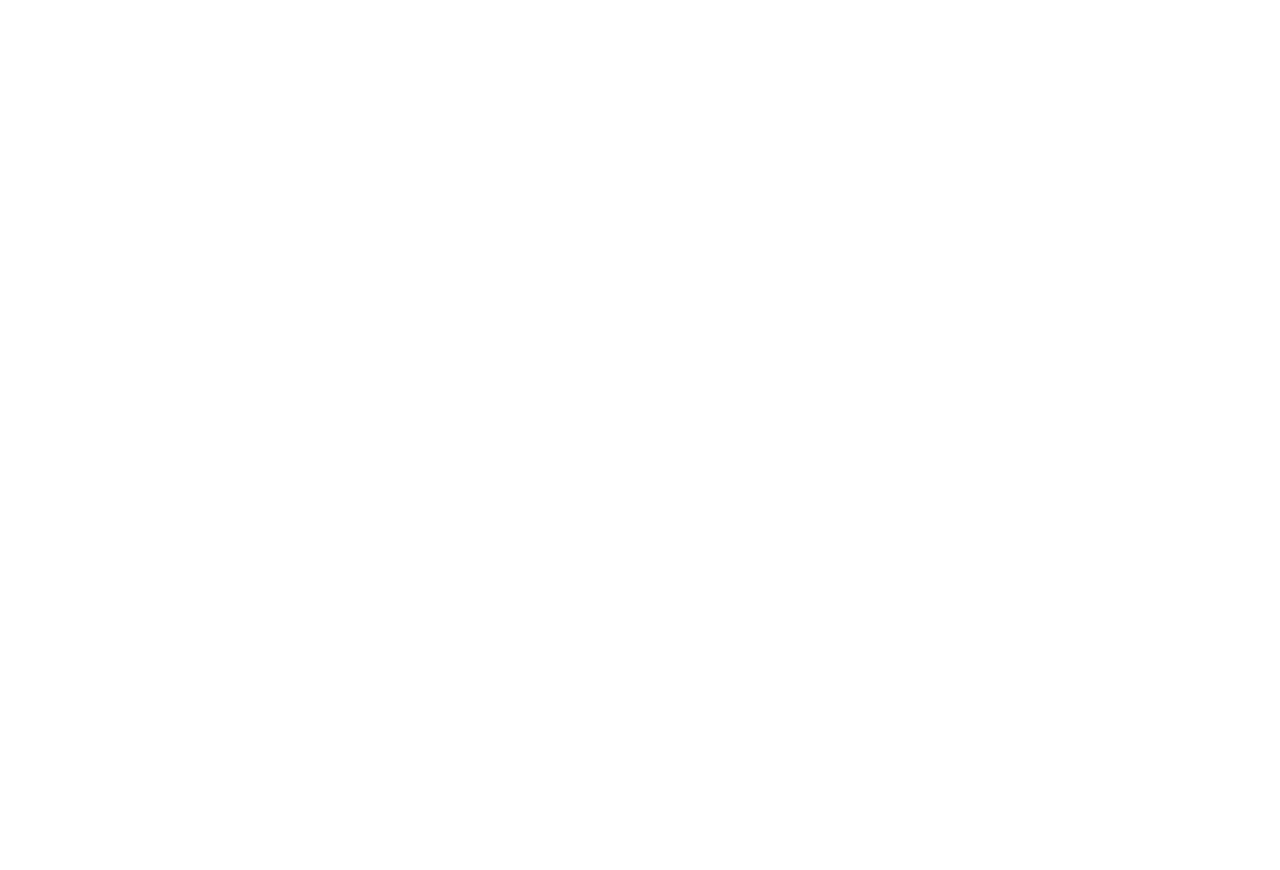
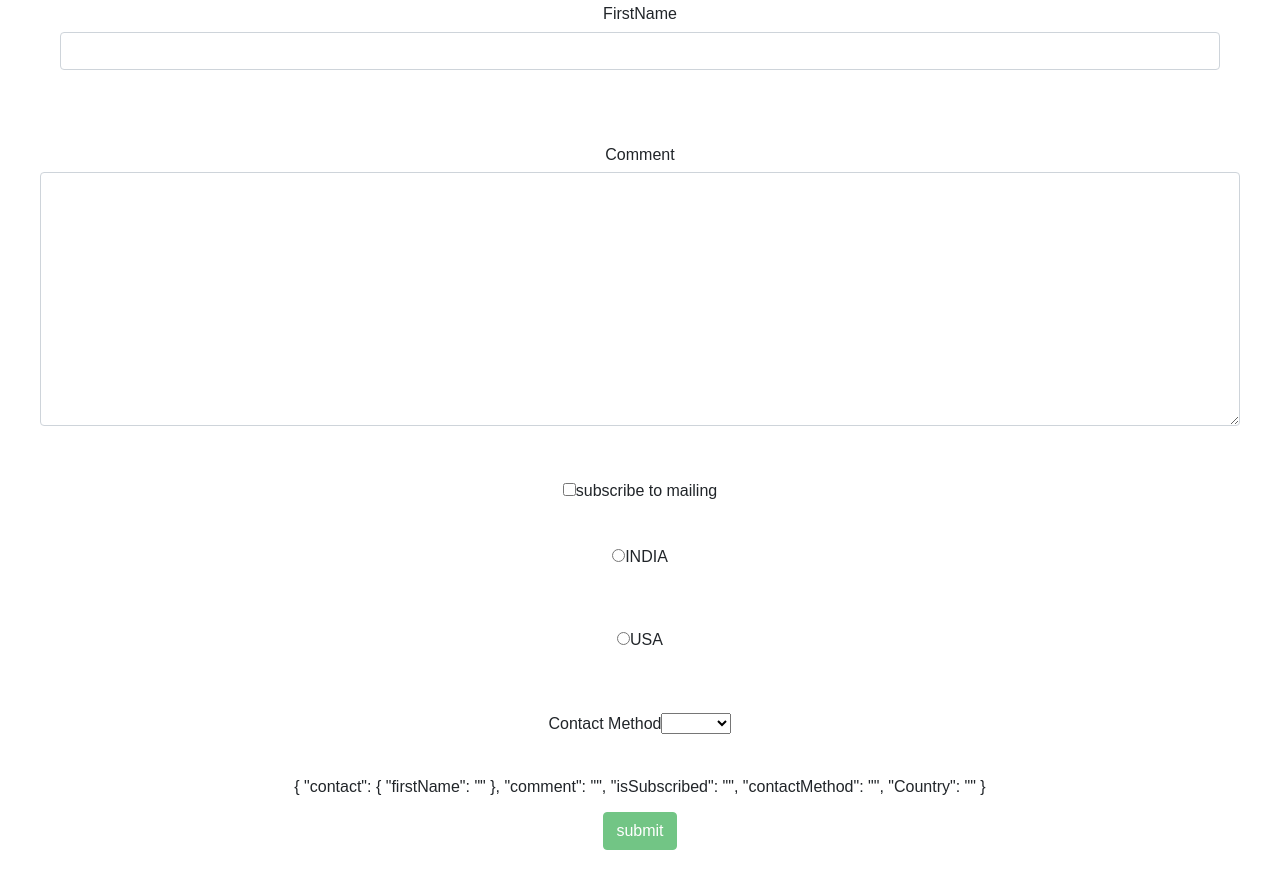
Before and after one commit to manikandanravi94/AngularDemo, an Angular app: page / in a window 1280 px wide. Shown: the part 960-1830 px from the top of the page. Before the commit the page ends 902 px from the top, so only its background shows below. Built offline with nearby package versions, Linux system fonts and the light colour scheme.

Commit message:
template driven form and custom directive has been added

```diff
--- a/src/app/app.module.ts
+++ b/src/app/app.module.ts
@@ -8,11 +8,12 @@
 import { CourseService } from './courses/courseservice.service';
 import { SummaryPipe } from './Custompipes/SummaryPipe';
 import { FavouriteComponent } from './courses/favourite/favourite.component';
+import { InputformatDirective } from './directives/inputformat.directive';
 
 @NgModule({
   declarations: [
     AppComponent,
-    CoursesComponent,SummaryPipe, FavouriteComponent
+    CoursesComponent,SummaryPipe, FavouriteComponent, InputformatDirective
   ],
   imports: [
     BrowserModule,
--- a/src/app/courses/courses.component.ts
+++ b/src/app/courses/courses.component.ts
@@ -12,11 +12,11 @@
 })
 export class CoursesComponent implements OnInit {
 
-  serviceCourse:string[];
-
   constructor(courseService: CourseService) {
     this.serviceCourse=courseService.getCourses();
    }
+
+  serviceCourse:string[];
 
   ngOnInit() {
   }
--- a/src/app/courses/favourite/favourite.component.html
+++ b/src/app/courses/favourite/favourite.component.html
@@ -8,8 +8,8 @@
 <ng-template #zero>No courses available</ng-template>
 <!--ngif can be used in the case of large tree dom element hidden property is the known property
     can b used instead of ngif when it has a smaller dom tree -->
-    <div [hidden]="courses.length>0"> Courses available</div>
-    <div [hidden]="courses.length ==0">No courses available</div>
+<div [hidden]="courses.length>0"> Courses available</div>
+<div [hidden]="courses.length ==0">No courses available</div>
 <ul class="nav nav-tabs">
     <li [class.active]="viewMode=='map'"><a (click)="viewMode='map'">Map View</a></li>
     <li [class.active]="viewMode=='list'"><a (click)="viewMode='list'">List View</a></li>
@@ -25,13 +25,69 @@
 in dom whether it is event change or timer but it is done by checking the memory of the object and hence the
 same value will be load into dom again nd again. if we want to improve the performance we can done by using
  trackby keyword-->
- <!-- ngclass nd ngStyle are attrbute binding which changes dom by changin the attribute
+<!-- ngclass nd ngStyle are attrbute binding which changes dom by changin the attribute
 example [ngClass]={btn btn-primary:isSelected, btn:!isSelected} [ngStyle]={backgroundcolor=isBlue?blue:red}-->
 <!-- safe traversal operator is used in case of ngdirectives in complex dom objects
 instead of ngif for checking the object presence we can use by following syntax ?{{trainee.name?.id}} -->
 <ul>
     <li *ngFor="let course of courseArray; trackBy: trackCourse">{{course.name}}
-            <button class="btn" (click)=updateCourses()>Remove Courses</button>
+        <button class="btn" (click)=updateCourses()>Remove Courses</button>
     </li>
 </ul>
 <button class="btn btn-primary" (click)=addCourses()>add Courses</button>
+<br><br>
+<!--below is the example for custom directive which can be achieved by host listener object in ts and
+the property can be bind through normal way ex [pattern]="'uppercase'".. since there is only one property we can
+directly assign that to directive as shown below
+-->
+<input [appInputformat]="'upperCase'" type="text" placeholder="Custom directive"/>
+
+<!--template driven form is used by adding ngModel without brackets in the tag,
+    we should add the ngmodel with name else we will receive an error
+    # is template reference variable once we assign the value to this variable we can use it in TS to see the
+    formcontrol object completely.. form control object is a function which keeps all the information of the fiels
+    ex: whether it is touched, valid, error, pristine(opposite to touched)
+    required is the functionality of html 5, we can use it for validation by referring the form control object
+    ngForm collects all the form elements in it and provides all the option which are provided in form control
+    like valid pristine errors etc, we can use those for validations
+-->
+<form #f="ngForm" (ngSubmit)="submit(f)">
+    <div ngModelGroup="contact">
+    <div class="form-group">
+        <label for="firstName">FirstName</label>
+        <input required minlength="3" maxlength="10" pattern="mani" ngModel name="firstName" id="firstName"
+            #firstName="ngModel" class="form-control" (change)="log(firstName)" type="text"/>
+         <div class="alert alert-danger" *ngIf="!firstName.valid&&firstName.touched">first name is required</div>
+         <div class="alert alert-danger" *ngIf="firstName.errors?.pattern">pattern not matching the criteria</div>
+        <div *ngIf="firstName.errors?.minlength">Minimum length of the name should be
+            {{firstName.errors.minlength.requiredLength}}</div>
+    </div>
+</div>
+    <div class="form-group">
+        <label for="comment">Comment</label>
+        <textarea ngModel name="comment" id="comment" cols="30" rows="10" #comment="ngModel"
+            class="form-control"></textarea>
+    </div>
+    <div class="checkbox">
+        <label>
+            <input type="checkbox" ngModel name="isSubscribed">subscribe to mailing
+        </label>
+    </div>
+    <!-- everywhere we use ngModel with name attrbute formcontrol object will be assigned to the dom element
+        if yu want to bind smaller values instead of the object we can use value property binding
+    if we want to bind complex object, we need to use [ngValue] to bind it-->
+    <div class="form-group" *ngFor="let country of countryList">
+            <label>
+            <input ngModel name="Country" id="contactMethod" type="radio" [value]="country.id">{{country.name}}
+        </label>
+        </div>
+    <div class="form-group">
+        <label>Contact Method</label>
+        <select ngModel name="contactMethod" id="contactMethod">
+            <option value="">
+        <option *ngFor="let method of methodList" [value]="method.id">{{method.name}}
+        </select>
+    </div>
+    <p>{{f.value |json}}</p>
+    <button type="submit" class="btn btn-success" [disabled]="!f.valid">submit</button>
+</form>
--- a/src/app/courses/favourite/favourite.component.ts
+++ b/src/app/courses/favourite/favourite.component.ts
@@ -13,6 +13,10 @@
   @Output() change = new EventEmitter();
 //'angular','java'
   courses=['angular','java'];
+
+   methodList=[{id:1, name:"Email"},{id:2, name:"Mobile"}];
+
+   countryList=[{id:1, name:"INDIA"},{id:2, name:"USA"}];
 
   courseArray:any;
 
@@ -44,4 +48,12 @@
   return course ? course.id:undefined;
   }
 
+  log(firstName){
+    console.log(firstName);
+  }
+
+  submit(f)
+{
+  console.log(f);
 }
+}
--- /dev/null
+++ b/src/app/directives/inputformat.directive.ts
@@ -0,0 +1,27 @@
+import { Directive, ElementRef, HostListener, Input } from '@angular/core';
+
+@Directive({
+  selector: '[appInputformat]'
+})
+export class InputformatDirective {
+
+  text:string;
+
+  constructor(private el: ElementRef ) {}
+
+  @HostListener('focus') onFocus(){
+     console.log(focus);
+  }
+
+  @Input('appInputformat') pattern:string;
+
+  @HostListener('blur') onBlur(){
+    console.log(blur);
+    this.text=this.el.nativeElement.value;
+    if(this.pattern=="upperCase")
+    {
+      this.el.nativeElement.value=this.text.toUpperCase();
+    }
+  }
+
+}
```
Also changed, not shown: 2 other files (tests, documents, lock files or other folders).
